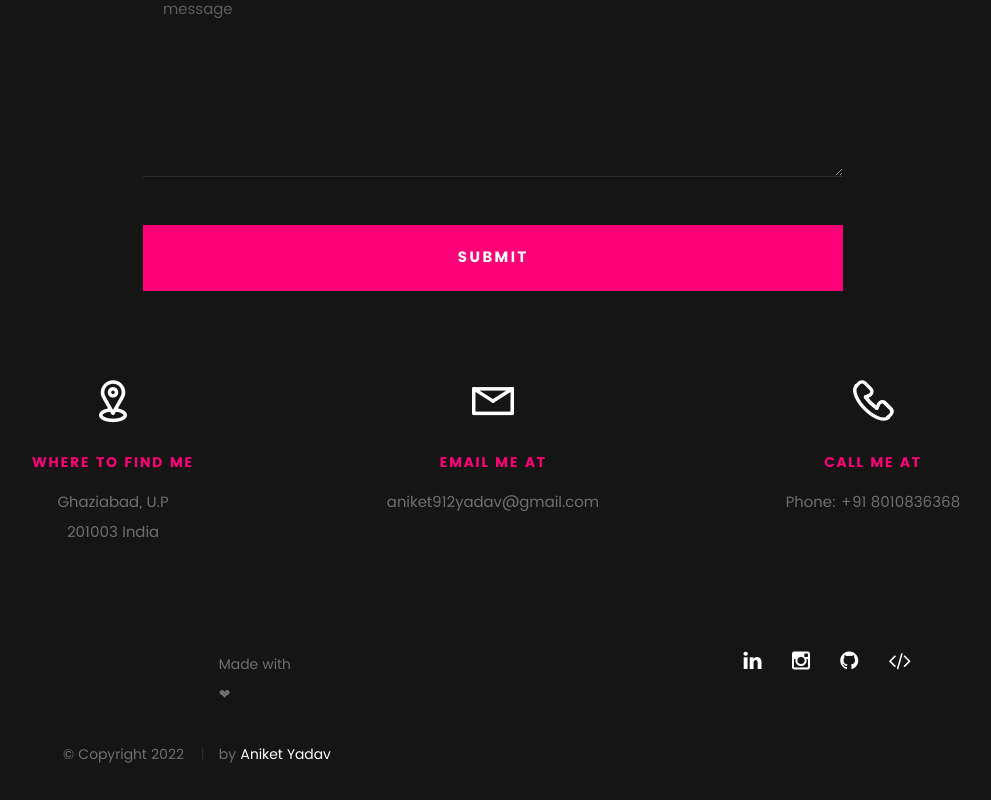
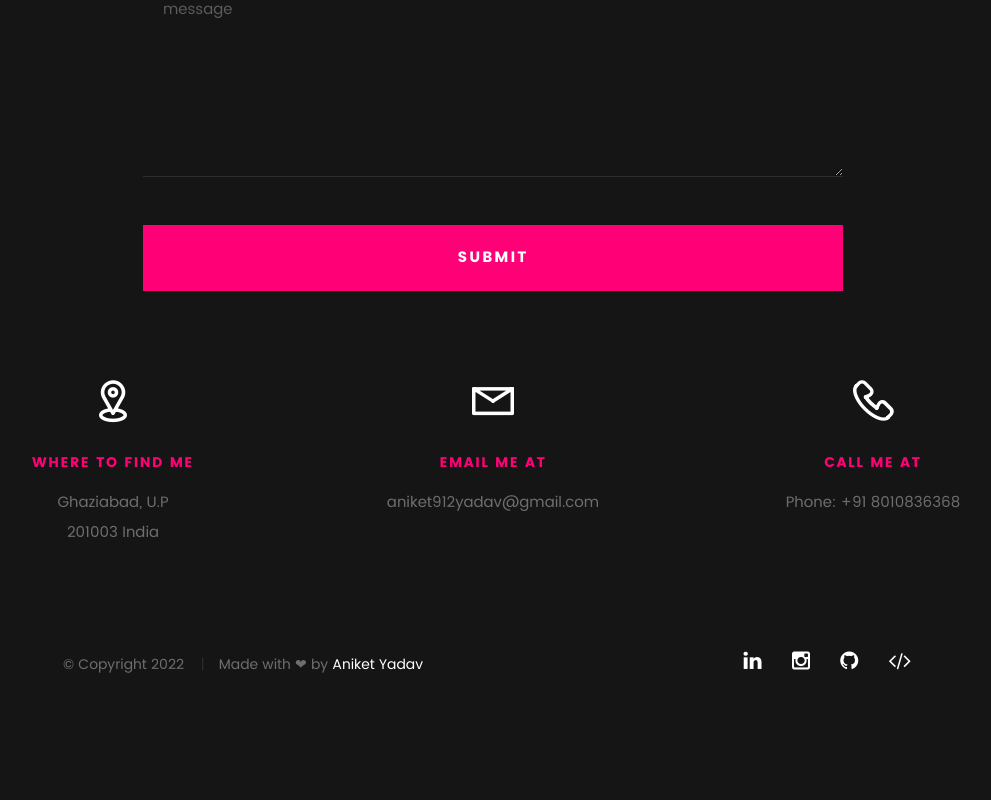
Before and after one commit to aniketyadavv/Portfolio, a plain HTML site: page index.html in a window 1280 px wide. Shown: the part 5574-6374 px from the top of the page, without its empty margins (147-1138 px from the left). After the commit the page ends 6286 px from the top, so only its background shows below. Drawn offline with Linux system fonts and the light colour scheme; files whose address does not match are found by name.

Commit message:
Update index.html

```diff
--- a/index.html
+++ b/index.html
@@ -846,7 +846,7 @@
 			<div class="col-six tab-full">
 				<div class="copyright">
 					<span>© Copyright 2022 </span>
-					<span>Made with <p> ❤ </p> by <a href="https://www.linkedin.com/in/aniket-yadavv/" target="_blank">Aniket
+					<span>Made with ❤ by <a href="https://www.linkedin.com/in/aniket-yadavv/" target="_blank">Aniket
 							Yadav</a></span>
 				</div>
 			</div>
```
